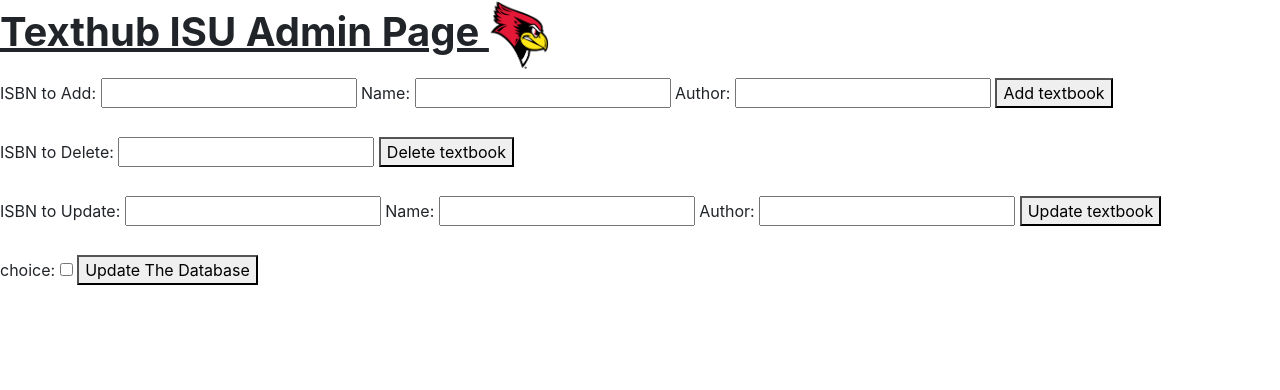
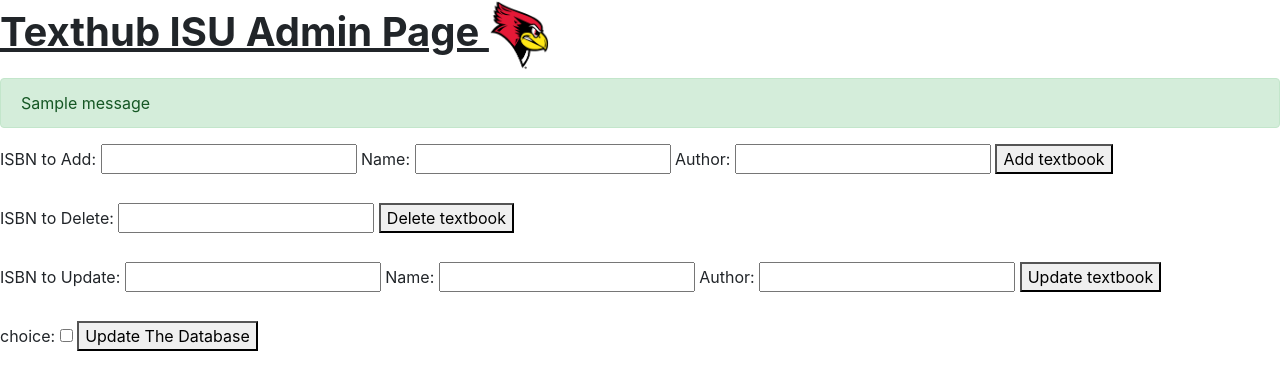
Before and after one commit to Ajmakare/TextHubISU, a Django app: page /admin2 in a window 1280 px wide. Shown: the top 390 px of the page. Run offline with Django 4.2, Linux system fonts and the light colour scheme; tables that the repository leaves empty hold one stand-in row (values such as "Sample post"); one stand-in notice (Sample message) is shown; some libraries are stand-ins or nearby versions.

Commit message:
Added alerts upon success and failure for all reqs

```diff
--- a/texthubISU/texthubISU/settings.py
+++ b/texthubISU/texthubISU/settings.py
@@ -11,6 +11,7 @@ https://docs.djangoproject.com/en/4.1/ref/settings/
 """
 
 from pathlib import Path
+from django.contrib.messages import constants as message_constants
 
 # Build paths inside the project like this: BASE_DIR / 'subdir'.
 BASE_DIR = Path(__file__).resolve().parent.parent
@@ -125,3 +126,8 @@ STATIC_URL = 'static/'
 # https://docs.djangoproject.com/en/4.1/ref/settings/#default-auto-field
 
 DEFAULT_AUTO_FIELD = 'django.db.models.BigAutoField'
+MESSAGE_TAGS = {message_constants.DEBUG: 'debug',
+                message_constants.INFO: 'info',
+                message_constants.SUCCESS: 'success',
+                message_constants.WARNING: 'warning',
+                message_constants.ERROR: 'danger',}
--- a/texthubISU/texthubapi/templates/admin.html
+++ b/texthubISU/texthubapi/templates/admin.html
@@ -7,6 +7,11 @@
     <h1 style = "text-decoration: underline;font-weight: bolder;">Texthub ISU Admin Page
         <img src = "{% static 'texthubapi/images/reggie.png' %}" style = "height: 70px; width: 60px;">
     </h1>
+{% if messages %}
+    {% for message in messages %}
+        <div class="alert {% if message.tags %}alert-{{ message.tags }}{% endif %}" role="alert">{{ message }}</div>
+    {% endfor %}
+{% endif %}
 <form method="POST" enctype="multipart/form-data">
     {% csrf_token %}
 
--- a/texthubISU/texthubapi/templates/home.html
+++ b/texthubISU/texthubapi/templates/home.html
@@ -13,7 +13,7 @@
 
 {% if messages %}
     {% for message in messages %}
-        <div class="alert {% if message.tags %}alert-{{ message.tags }}{% endif %}" role="alert" style="color: red;">{{ message }}</div>
+        <div class="alert {% if message.tags %}alert-{{ message.tags }}{% endif %}" role="alert">{{ message }}</div>
     {% endfor %}
 {% endif %}
 <form method="POST" enctype="multipart/form-data">
--- a/texthubISU/texthubapi/templates/sendrequest.html
+++ b/texthubISU/texthubapi/templates/sendrequest.html
@@ -7,6 +7,11 @@
 <h1>ISBN not found... <br>
     Would you like to request the ISBN be added to our site?</h1>
 <br>
+{% if messages %}
+    {% for message in messages %}
+        <div class="alert {% if message.tags %}alert-{{ message.tags }}{% endif %}" role="alert">{{ message }}</div>
+    {% endfor %}
+{% endif %}
 <form method="POST" enctype="multipart/form-data">
     {% csrf_token %}
 
--- a/texthubISU/texthubapi/views.py
+++ b/texthubISU/texthubapi/views.py
@@ -30,7 +30,11 @@ def home_view(request):
     try:
         if request.method == 'POST':
             if 'ISBNToReview' in request.POST:
-                TextbookController.submit_review_controller(request)
+                try:
+                    TextbookController.submit_review_controller(request)
+                    messages.success(request, 'Submit review success!')
+                except:
+                    messages.error(request, 'Submit review failed :(')
             if 'ISBN' in  request.POST:
                 searchisbn_form = SearchISBN(request.POST)
                 if searchisbn_form.is_valid():
@@ -53,7 +57,11 @@ def home_view(request):
                         response = redirect('textbooks/'+isbn_to_search+'/default')
                     return response
             if 'FeedbackContent' in request.POST:
-                SiteController.submit_feedback_controller(request)
+                try:
+                    SiteController.submit_feedback_controller(request)
+                    messages.success(request, 'Submit feedback success!')
+                except:
+                    messages.error(request, 'Submit feedback failed :(')
         context = {
             'reviewisbn_form': ReviewISBN,
             'searchisbn_form': SearchISBN,
@@ -70,11 +78,23 @@ def admin(request):
     try:
         if request.method == 'POST':
             if 'ISBNToAdd' in request.POST:
-                TextbookController.add_ISBN_controller(request)
+                try:
+                    TextbookController.add_ISBN_controller(request)
+                    messages.success(request, 'ISBN Added to database!')
+                except:
+                    messages.error(request, 'Could not add ISBN to database!')
             if 'ISBNToDelete' in request.POST:
-                TextbookController.delete_ISBN_controller(request)
+                try:
+                    TextbookController.delete_ISBN_controller(request)
+                    messages.success(request, 'ISBN deleted from database!')
+                except:
+                    messages.error(request, 'Could not delete ISBN from database!')
             if 'ISBNToUpdate' in request.POST:
-                TextbookController.update_ISBN_controller(request)
+                try:
+                    TextbookController.update_ISBN_controller(request)
+                    messages.success(request, 'ISBN updated in database!')
+                except:
+                    messages.error(request, 'Could not update ISBN in database!')
             if 'WantToPopulate' in request.POST:
                 print('got to call pop')
                 ScraperController.populateDB()
@@ -93,7 +113,11 @@ def sendRequest_view(request):
     try:
         if request.method == 'POST':
             if 'ISBNToRequest' in request.POST:
-                TextbookController.request_ISBN_controller(request)
+                try:
+                    TextbookController.request_ISBN_controller(request)
+                    messages.success(request, 'Submit request success!')
+                except:
+                    messages.error(request, 'Submit request failed :(')
         return render(request, 'sendrequest.html', context={'requestisbn_form':RequestISBN})
     except:
         return "Could not request an ISBN"
```
Also changed, not shown: texthubISU/db.sqlite3.
